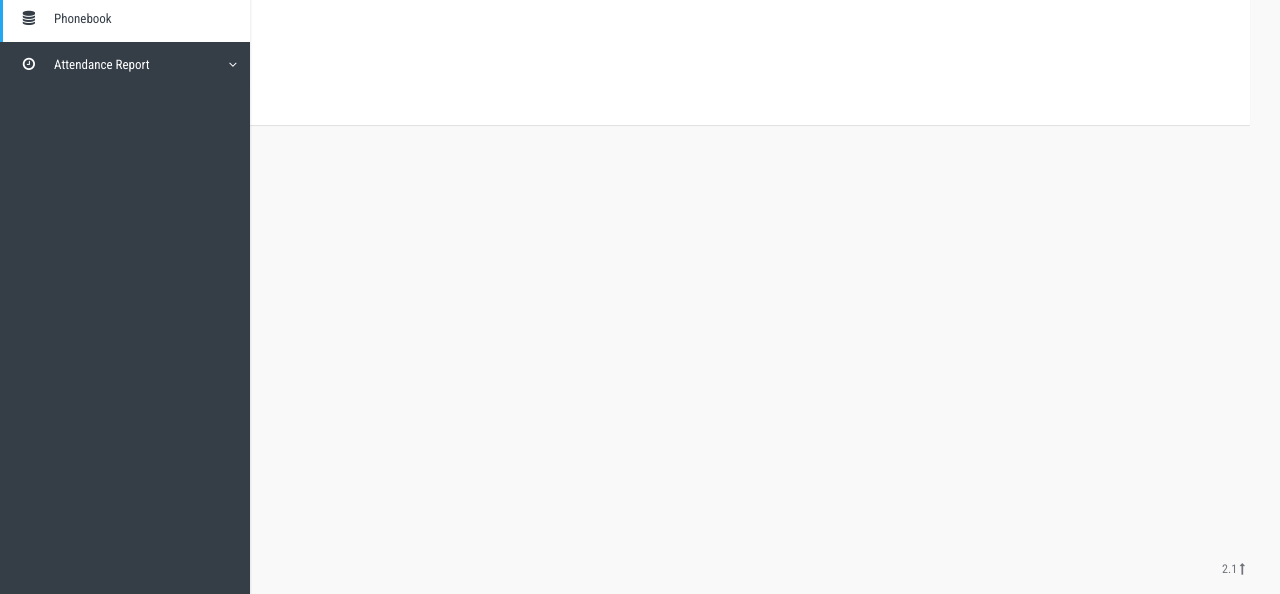
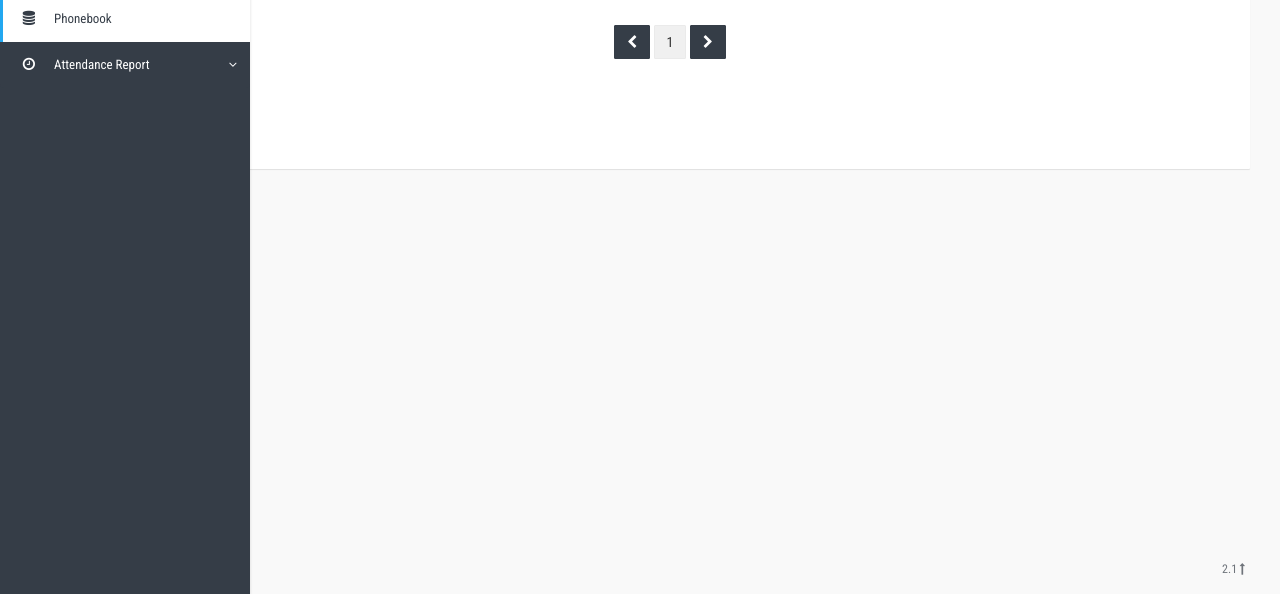
Before and after one commit to fananimi/driji, a Django app: page /phonebook/ in a window 1280 px wide. Shown: the part 206-800 px from the top of the page. Run offline with Django 3.2, Linux system fonts and the light colour scheme; the visitor is signed in with stand-in values (Sample User, id 1); data that the repository does not hold is empty; some libraries are stand-ins or nearby versions.

Commit message:
add phonebook pagination

```diff
--- a/driji/settings.py
+++ b/driji/settings.py
@@ -126,6 +126,8 @@ LOGOUT_URL = '/logout/'
 
 ZK_USER_MODEL = 'driji.User'
 
+PAGINATION_NUMBER = 25
+
 try:
     # overide for local settings
     from settings_local import *
--- a/driji/templates/phonebook.html
+++ b/driji/templates/phonebook.html
@@ -16,9 +16,9 @@
     <div class="card">
       <div class="card-header">
         <div class="card-title">
-        <div class="title">
-          {% trans 'Phonebook' %}
-        </div>
+          <div class="title">
+            {% trans 'Phonebook' %}
+          </div>
         </div>
       </div>
       <div class="card-body" style="margin-bottom: 80px;">
@@ -44,6 +44,19 @@
             {% endfor  %}
           </tbody>
         </table>
+        <div class="center">
+          <button class="btn btn-primary">
+            <span class="fa fa-chevron-left"></span>
+          </button>
+          {% for page in contacts.paginator.page_range %}
+            <a href="?page={{ page }}">
+              <button class="btn btn-default">{{ page }}</button>
+            </a>
+          {% endfor %}
+          <button class="btn btn-primary">
+            <span class="fa fa-chevron-right"></span>
+          </button>
+        </div>
       </div>
     </div>
   </div>
--- a/driji/views.py
+++ b/driji/views.py
@@ -1,9 +1,11 @@
 # -*- coding: utf-8 -*-
 import calendar
 
+from django.conf import settings
 from django.contrib import messages
 from django.contrib.auth import login, logout
 from django.contrib.auth.decorators import login_required
+from django.core.paginator import EmptyPage, PageNotAnInteger, Paginator
 from django.http import Http404
 from django.shortcuts import get_object_or_404, redirect, render
 from django.utils import timezone
@@ -441,6 +443,15 @@ def sms(request):
 @login_required
 def phonebook(request):
     contacts = PhoneBook.objects.all()
+    paginator = Paginator(contacts, settings.PAGINATION_NUMBER)
+    page = request.GET.get('page')
+    try:
+        contacts = paginator.page(page)
+    except PageNotAnInteger:
+        contacts = paginator.page(1)
+    except EmptyPage:
+        contacts = paginator.page(paginator.num_pages)
+
     data = {
         'contacts': contacts
     }
```
